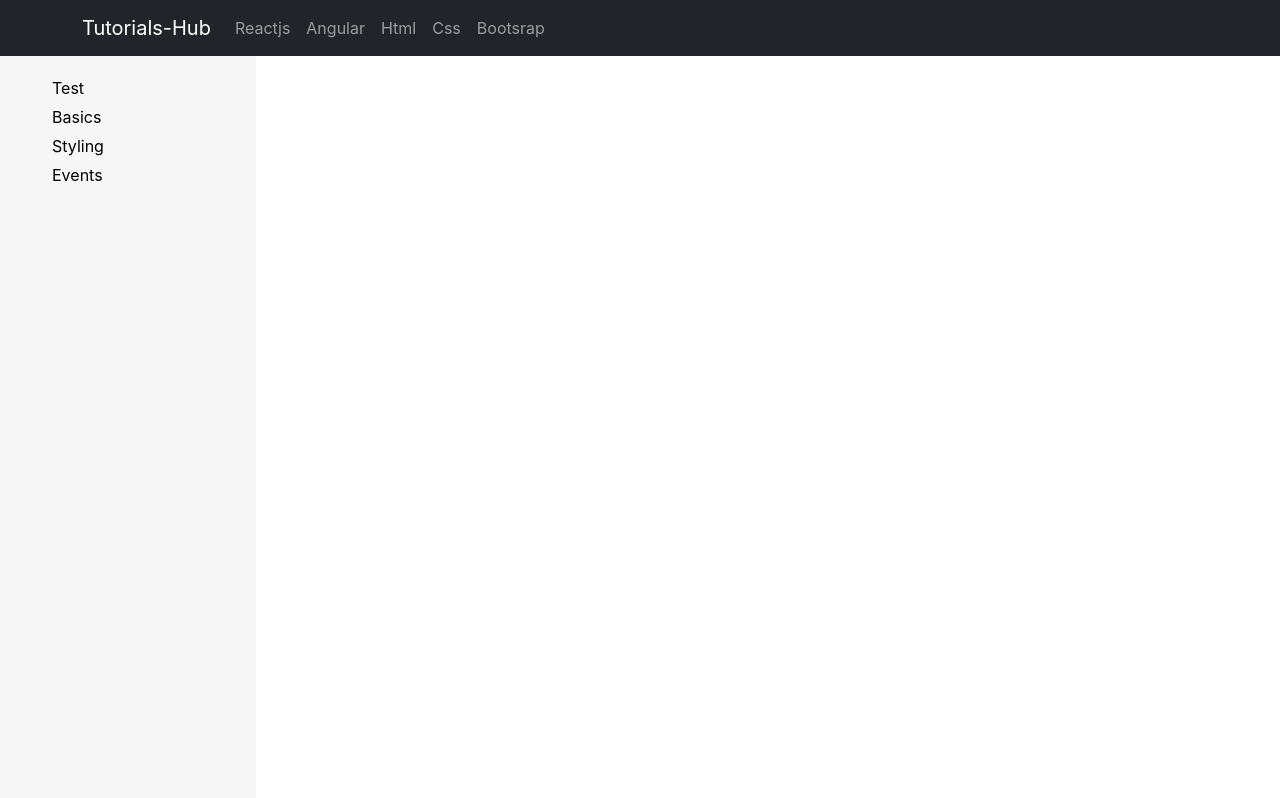
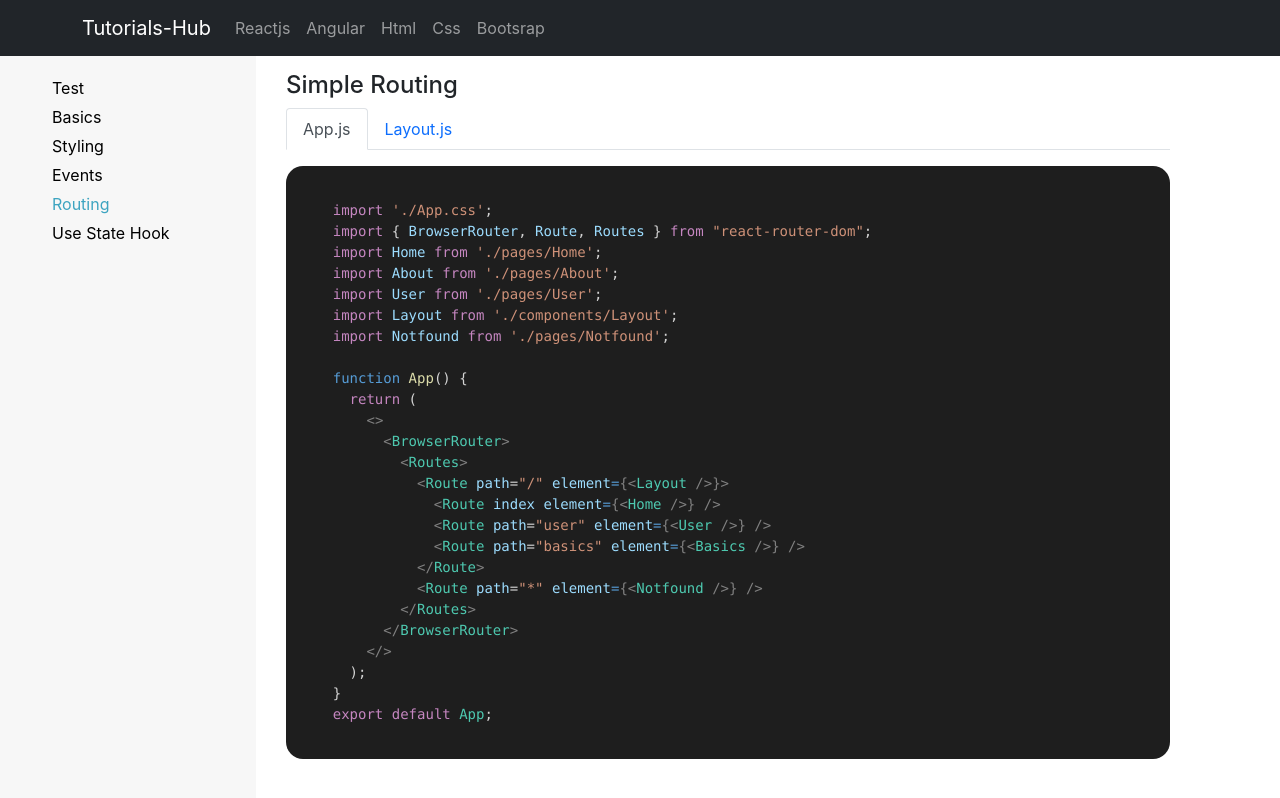
Before and after one commit to muhammedjamsheer/tutorials-hub, a React (Create React App) app: page /routing in a window 1280 px wide. Built offline with nearby package versions, Linux system fonts and the light colour scheme.

Commit message:
simple routing

```diff
--- a/src/App.js
+++ b/src/App.js
@@ -1,47 +1,31 @@
 
 import './App.css';
-import Header from './components/Header';
-import { BrowserRouter, Route, Routes, NavLink } from "react-router-dom";
+import { BrowserRouter, Route, Routes } from "react-router-dom";
 import Basics from './reactjs/Basics';
 import Events from './reactjs/Events';
 import User from './reactjs/User';
 import Styling from './reactjs/Styling';
+import Hooks from './reactjs/Hooks';
+import Layout from './components/Layout';
+import Home from './reactjs/Home';
+import Routing from './reactjs/Routing';
+import Notfound from './reactjs/Notfound';
 function App() {
-
   return (
     <>
       <BrowserRouter>
-        <Header />
-        <div className='flex-container'>
-
-          <div className='flex-item-left'>
-
-            <div className='left-content'>
-              <ul>
-                <li><NavLink to="/test">Test</NavLink></li>
-                <li><NavLink to="/basics">Basics</NavLink></li>
-                <li><NavLink to="/styling">Styling</NavLink></li>
-                <li><NavLink to="/events">Events</NavLink></li>
-              </ul>
-            </div>
-
-
-          </div>
-
-          <div className='flex-item-right'>
-            <div className='right-content'>
         <Routes>
-                <Route path="/" >
+          <Route path="/" element={<Layout />}>
+            <Route index element={<Home />} />
             <Route path="test" element={<User />} />
             <Route path="basics" element={<Basics />} />
             <Route path="styling" element={<Styling />} />
             <Route path="events" element={<Events />} />
+            <Route path="usestatehooks" element={<Hooks />} />
+            <Route path="routing" element={<Routing />} />
           </Route>
+          <Route path="*" element={<Notfound />} />
         </Routes>
-            </div>
-          </div>
-        </div>
-
       </BrowserRouter>
     </>
   );
--- /dev/null
+++ b/src/components/Layout.js
@@ -0,0 +1,31 @@
+import React from 'react'
+import Header from '../components/Header';
+import { Outlet, NavLink } from "react-router-dom";
+function Layout() {
+    return (
+        <>
+            <Header />
+            <div className='flex-container'>
+                <div className='flex-item-left'>
+                    <div className='left-content'>
+                        <ul>
+                            <li><NavLink to="/test">Test</NavLink></li>
+                            <li><NavLink to="/basics">Basics</NavLink></li>
+                            <li><NavLink to="/styling">Styling</NavLink></li>
+                            <li><NavLink to="/events">Events</NavLink></li>
+                            <li><NavLink to="/routing">Routing</NavLink></li>
+                            <li><NavLink to="/usestatehooks">Use State Hook</NavLink></li>
+                        </ul>
+                    </div>
+                </div>
+                <div className='flex-item-right'>
+                    <div className='right-content'>
+                        <Outlet />
+                    </div>
+                </div>
+            </div>
+        </>
+    )
+}
+
+export default Layout
--- /dev/null
+++ b/src/reactjs/Home.js
@@ -0,0 +1,9 @@
+import React from 'react'
+
+function Home() {
+  return (
+    <div>Home</div>
+  )
+}
+
+export default Home
--- /dev/null
+++ b/src/reactjs/Hooks.js
@@ -0,0 +1,9 @@
+import React from 'react'
+
+function Hooks() {
+  return (
+    <div>Hooks</div>
+  )
+}
+
+export default Hooks
--- /dev/null
+++ b/src/reactjs/Notfound.js
@@ -0,0 +1,11 @@
+import React from 'react'
+
+function Notfound() {
+  return (
+    <div>
+        <h2 >Page Not Found</h2>
+    </div>
+  )
+}
+
+export default Notfound
--- /dev/null
+++ b/src/reactjs/Routing.js
@@ -0,0 +1,88 @@
+import { Prism as SyntaxHighlighter } from 'react-syntax-highlighter';
+import { vscDarkPlus } from 'react-syntax-highlighter/dist/esm/styles/prism';
+import { Tabs, Tab } from 'react-bootstrap'
+
+function Routing() {
+
+    const simplerouting_appjs = `
+    import './App.css';
+    import { BrowserRouter, Route, Routes } from "react-router-dom";
+    import Home from './pages/Home';
+    import About from './pages/About';
+    import User from './pages/User';
+    import Layout from './components/Layout';
+    import Notfound from './pages/Notfound';
+
+    function App() {
+      return (
+        <>
+          <BrowserRouter>
+            <Routes>
+              <Route path="/" element={<Layout />}>
+                <Route index element={<Home />} />
+                <Route path="user" element={<User />} />
+                <Route path="basics" element={<Basics />} />
+              </Route>
+              <Route path="*" element={<Notfound />} />
+            </Routes>
+          </BrowserRouter>
+        </>
+      );
+    }
+    export default App;
+    `;
+
+    const simplerouting_layoutjs = `
+    import React from 'react'
+    import Header from '../components/Header';
+    import { Outlet, NavLink } from "react-router-dom";
+    function Layout() {
+        return (
+            <>
+                <Header />
+                <div className='flex-container'>
+                    <div className='flex-item-left'>
+                        <div className='left-content'>
+                            <ul>
+                                <li><NavLink to="/user">User</NavLink></li>
+                                <li><NavLink to="/basics">Basics</NavLink></li>
+                            </ul>
+                        </div>
+                    </div>
+                    <div className='flex-item-right'>
+                        <div className='right-content'>
+                            <Outlet />
+                        </div>
+                    </div>
+                </div>
+            </>
+        )
+    }
+    export default Layout
+    `;
+
+    return (
+        <div>
+            <h4>Simple Routing</h4>
+
+            <Tabs defaultActiveKey="home" id="uncontrolled-tab-example" className="mb-3">
+                <Tab eventKey="home" title="App.js">
+
+                    <SyntaxHighlighter className="codesyntax" language="jsx" style={vscDarkPlus}>
+                        {simplerouting_appjs}
+                    </SyntaxHighlighter>
+                </Tab>
+                <Tab eventKey="profile" title="Layout.js">
+                    <SyntaxHighlighter className="codesyntax" language="jsx" style={vscDarkPlus}>
+                        {simplerouting_layoutjs}
+                    </SyntaxHighlighter>
+                </Tab>
+
+            </Tabs>
+
+
+        </div>
+    )
+}
+
+export default Routing
```
Lines whose indentation alone changed are shown as unchanged.
